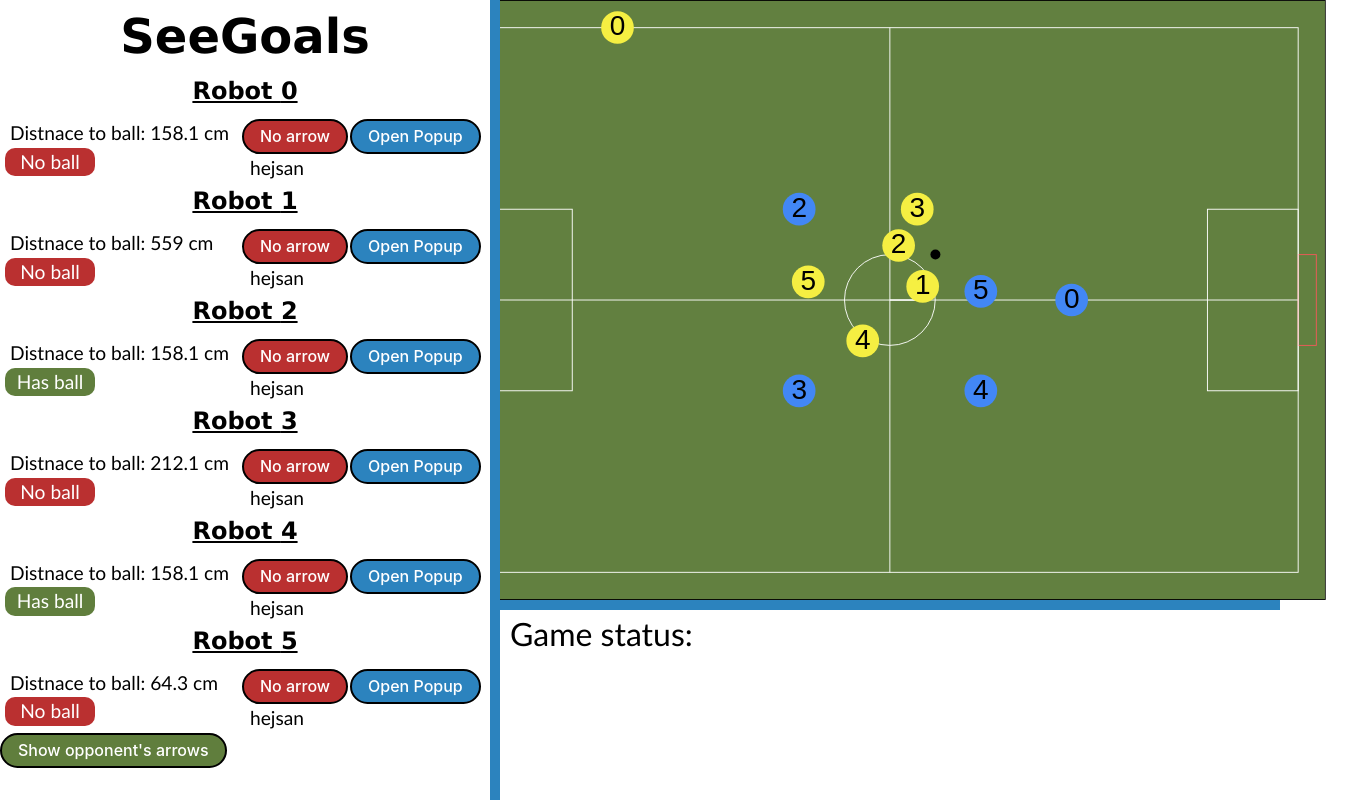
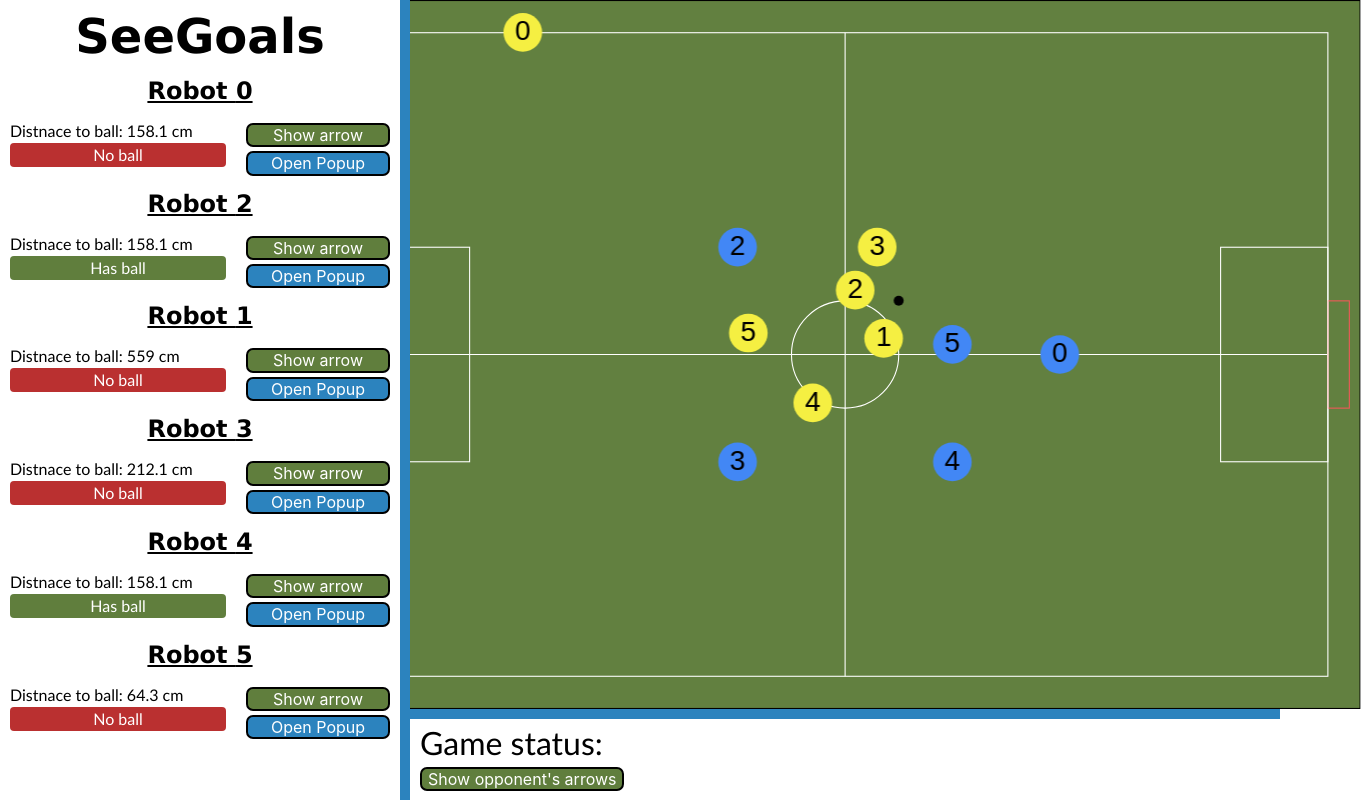
Before and after one commit to LiU-SeeGoals/GameViewer, a React (Vite) app: page / in a window 1280 px wide. Shown: the whole page, 1361 px wide, since content can reach past the window. Built offline with nearby package versions, Linux system fonts and the light colour scheme; no server answers.

Commit message:
Små design fix

```diff
--- a/src/components/arrowButton/Arrowbutton.tsx
+++ b/src/components/arrowButton/Arrowbutton.tsx
@@ -8,7 +8,7 @@ interface ArrowButtonProps {
     id: number
 }
 
-const ArrowButton : React<ArrowButtonProps>  = ({id}: ArrowButtonProps) => {
+const ArrowButton : React.FC<ArrowButtonProps>  = ({id}: ArrowButtonProps) => {
 
     const gameStateCtx = useContext(GameStateContext);
 
@@ -21,9 +21,9 @@ const ArrowButton : React<ArrowButtonProps>  = ({id}: ArrowButtonProps) => {
     return (
         <button
         onClick={handleClick}
-        style={{ backgroundColor: arrow ? 'rgb(96, 126, 61)' : 'rgb(186, 48, 48)', color: 'white' }}
+        style={{ backgroundColor: arrow ? 'rgb(186, 48, 48)' : 'rgb(96, 126, 61)', color: 'white' }}
         >
-            {arrow ?'Arrow' : 'No arrow'} {/* Change the button text based on the state */}
+            {arrow ?'Hide arrow' : 'Show arrow'} {/* Change the button text based on the state */}
         </button>
     );
 
--- a/src/components/gameViewer/FootBallField.tsx
+++ b/src/components/gameViewer/FootBallField.tsx
@@ -98,7 +98,7 @@ const FootBallField: React.FC<FootBallFieldProps> = ({height, gameState}: FootBa
         context.textAlign = 'center';
         context.textBaseline = 'middle';
         context.fillStyle = 'black';
-        context.fillText(robot.id, canvasX, canvasY);
+        context.fillText(String(robot.id), canvasX, canvasY);
     }
 
 
--- a/src/components/gameViewer/GameViewer.css
+++ b/src/components/gameViewer/GameViewer.css
@@ -1,4 +1,4 @@
-.game-viewer-container {
+.game-viewer {
     flex: 1;
     flex-grow: 1;
     display: flex;
@@ -19,8 +19,7 @@
     background: white;
 }
 
-.game-viewer-player {
-    width: 100%;
+.game-viewer-container {
     background: white;
     flex-grow: 1;
 }
@@ -31,3 +30,9 @@
     padding-left: 10px;
     padding-right: 10px;
   }
+
+  .game-viewer-container button {
+      margin-left: 10px;
+      border-radius: 7px;
+      border: 2px solid black;
+  }
--- a/src/components/gameViewer/GameViewer.tsx
+++ b/src/components/gameViewer/GameViewer.tsx
@@ -1,20 +1,30 @@
-import React from 'react';
+import React, { useContext, useState } from 'react';
 import './GameViewer.css';
 import useResizeSidebar from '../../hooks/useResizeSidebar';
 import FootBallField from './FootBallField';
-import { GameState } from '../../types/GameState';
+import { GameStateContext } from '../../App';
+import { GameState, updateYellowShowArrow } from '../../types/GameState';
 interface gameViewerProps {
     gameState: GameState
 }
 
 const GameViewer: React.FC<gameViewerProps> = ({gameState}: gameViewerProps) => {
-    const startHeightResizer = 600;
+    const startHeightResizer = 709;
     const resizerWidth = 10;
 
     const {value: resizerValue, startResizing} = useResizeSidebar(true, startHeightResizer);
+    const gameStateCtx = useContext(GameStateContext);
+
+    const [arrow, setArrow] = useState(gameStateCtx.state.robots[6].showArrow);
+
+    const handleClick = () => {
+        for (let i = 0; i < 6; i++ ) {
+            gameStateCtx.setState((prevState: GameState) => updateYellowShowArrow(prevState, i, !arrow));
+        }
+        setArrow((prevArrow: any) => !prevArrow)};
 
     return (
-        <div className="game-viewer-container">
+        <div className="game-viewer">
             <FootBallField height={resizerValue} gameState={gameState}/>
 
             <div className="game-viewer-resizer"
@@ -22,10 +32,14 @@ const GameViewer: React.FC<gameViewerProps> = ({gameState}: gameViewerProps) =>
                  onMouseDown={startResizing}
             />
 
-
-
-            <div className="game-viewer-player" style={{}}>
+            <div className="game-viewer-container" style={{}}>
                 <p>Game status: </p>
+                <button
+                    onClick={handleClick}
+                    style={{ backgroundColor: arrow ? 'rgb(186, 48, 48)' : 'rgb(96, 126, 61)', color: 'white' }}
+                    >
+                    {arrow ?"Hide opponent's arrows" : "Show opponent's arrows"}
+                </button>
             </div>
         </div>
     );
--- a/src/components/robotInfo/RobotInfo.css
+++ b/src/components/robotInfo/RobotInfo.css
@@ -1,20 +1,9 @@
-.leftdivision{
-    float: left;
-    column-width: 240px;
+.robot-info-content {
+    display: flex;
+    flex-direction: column;
 }
 
-.rightdivision{
-    float: left;
-    column-width: 240px;
-}
-
-.rightdivision button {
-    background-color: rgb(44, 131, 190);
-    color: white;
-}
-
-
-.RobotInfoContet h2 {
+.robot-info-content h2 {
     color: black;
     text-align: center;
     margin-bottom: 10px;
@@ -22,16 +11,52 @@
     font-size: 1.5em;
     text-decoration: underline;
     font-family: 'Lucida Sans', 'Lucida Sans Regular', 'Lucida Grande', 'Lucida Sans Unicode', Geneva, Verdana, sans-serif;
-  }
-.hasBall {
-    width: 90px;
-    border-radius: 10px;
-    margin-left: 5px;
 }
-.hasBall p {
+
+.robot-info-content .content {
+    display: flex;
+    flex-direction: row;
+    /* justify-content: space-between; */
+}
+
+.robot-info-content .left-division,
+.robot-info-content .right-division {
+    padding-left: 10px;
+    padding-right: 10px;
+}
+
+.robot-info-content .left-division {
+    width: 60%;
+}
+
+.robot-info-content .right-division {
+    width: 40%;
+    display: flex;
+    flex-direction: column;
+}
+
+.robot-info-content button {
+    border-radius: 7px;
+    border: 2px solid black;
+}
+
+.robot-info-content .left-division p {
+    font-size: 1rem;
+}
+
+.robot-info-content .right-division button {
+    margin-top: 4px;
+    background-color: rgb(44, 131, 190);
+    color: white;
+}
+
+.robot-info-content .has-ball.active p {
+    background-color: rgb(96, 126, 61);
+}
+
+.robot-info-content .has-ball p {
+    background-color: rgb(186, 48, 48);
     color: white;
     text-align: center;
+    border-radius: 4px;
 }
-.rightdivision button {
-    margin-left: 2px;
-}
--- a/src/components/robotInfo/RobotInfo.tsx
+++ b/src/components/robotInfo/RobotInfo.tsx
@@ -1,3 +1,5 @@
+import React from "react";
+
 import './RobotInfo.css'
 import ArrowButton from '../arrowButton/Arrowbutton'
 import { useContext, useState } from 'react';
@@ -9,7 +11,7 @@ interface RobotInfoProps {
     RobotId: number
 }
 
-const RobotInfo : React<RobotInfoProps>  = ({RobotId}: RobotInfoProps) => {
+const RobotInfo : React.FC<RobotInfoProps>  = ({RobotId}: RobotInfoProps) => {
     const gameStateCtx = useContext(GameStateContext);
 
     let robot = gameStateCtx.state.robots[RobotId];
@@ -23,29 +25,25 @@ const RobotInfo : React<RobotInfoProps>  = ({RobotId}: RobotInfoProps) => {
 
 
     return(
-        <div class="RobotInfoContet">
-
+        <div className="robot-info-content">
             <h2>Robot {RobotId}</h2>
-                <div class="leftdivision">
-                    <p>Distnace to ball: {balldistance} cm</p>
-                    <div class="hasBall" style={{backgroundColor: hasBall ? 'rgb(96, 126, 61)' : 'rgb(186, 48, 48)'}}>
+            <div className="content">
+                <div className="left-division">
+                    <p>{`Distnace to ball: ${balldistance} cm`}</p>
+                    <div className={hasBall ? "has-ball active" : "has-ball"}>
                         <p> {hasBall ? 'Has ball' : 'No ball'} </p>
                     </div>
-
                 </div>
 
-                <div class="rightdivision">
+                <div className="right-division">
                     <ArrowButton id={RobotId}></ArrowButton>
                     <button onClick={() => setIsOpen(true)}>Open Popup</button>
                     <RobotPopUp isOpen={isOpen} onClose={() => setIsOpen(false)}>
                         <h2>This is a Popup</h2>
                         <p>Popup content goes here.</p>
                     </RobotPopUp>
-                    <p>hejsan</p>
-
-
                 </div>
-
+            </div>
         </div>
     );
 };
--- a/src/components/sidebar/Sidebar.css
+++ b/src/components/sidebar/Sidebar.css
@@ -1,14 +1,15 @@
+.sidebar-wrapper {
+  background-color: white;
+  min-width: auto;
+  z-index: 2;
+  display: flex;
+  flex-direction: row;
+}
+
 .sidebar {
-    display: flex;
-    flex-grow: 0;
-    flex-direction: row;
-    background-color: black;
-    min-width: auto;
-    z-index: 2;
 }
 
 .sidebar-content {
-  flex: 1;
   background-color: white;
 }
 
@@ -17,7 +18,7 @@
   background-color: rgb(44, 131, 190);
 }
 
-.sidebar-content h1 {
+.sidebar h1 {
   color: black;
   font-family:'Lucida Sans', 'Lucida Sans Regular', 'Lucida Grande', 'Lucida Sans Unicode', Geneva, Verdana, sans-serif;
   font-size: 3em;
@@ -31,8 +32,6 @@
   color: black;
   font-family:'Trebuchet MS', 'Lucida Sans Unicode', 'Lucida Grande', 'Lucida Sans', Arial, sans-serif;
   font-size: 1.2em;
-  padding-left: 10px;
-  padding-right: 10px;
 }
 
 .center {
--- a/src/components/sidebar/Sidebar.tsx
+++ b/src/components/sidebar/Sidebar.tsx
@@ -1,15 +1,13 @@
-import React, {useState, useContext} from 'react';
+import React from 'react';
 import './Sidebar.css'
 import useResizeSidebar from '../../hooks/useResizeSidebar';
 import RobotInfo from '../robotInfo/RobotInfo';
-import { GameStateContext } from '../../App';
-import { GameState, updateYellowShowArrow } from '../../types/GameState';
 interface SidebarProps {
 }
 
 const Sidebar: React.FC<SidebarProps> = () => {
     const minSidebarContentWidth = 100;
-    const startWidthSidebar = 500;
+    const startWidthSidebar = 400;
     const resizerWidth = 10;
 
     const {value: resizerValue, startResizing} = useResizeSidebar(false, startWidthSidebar);
@@ -17,34 +15,19 @@ const Sidebar: React.FC<SidebarProps> = () => {
     const contentDisplay: string = resizerValue < minSidebarContentWidth + resizerWidth ? 'none' : 'inline';
     const sidebarWidth: number = resizerValue < minSidebarContentWidth + resizerWidth ? resizerWidth : resizerValue;
 
-    const gameStateCtx = useContext(GameStateContext);
+    return (
+        <div className="sidebar-wrapper">
+            <div className="sidebar" style={{ width: sidebarWidth }}>
+                <h1>SeeGoals</h1>
+                <div className="sidebar-content" style={{ display: contentDisplay}}>
+                    <RobotInfo RobotId={0}></RobotInfo>
+                    <RobotInfo RobotId={2}></RobotInfo>
+                    <RobotInfo RobotId={1}></RobotInfo>
+                    <RobotInfo RobotId={3}></RobotInfo>
+                    <RobotInfo RobotId={4}></RobotInfo>
+                    <RobotInfo RobotId={5}></RobotInfo>
 
-    const [arrow, setArrow] = useState(gameStateCtx.state.robots[6].showArrow);
-
-    const handleClick = () => {
-        for (let i = 0; i < 6; i++ ) {
-            gameStateCtx.setState((prevState: GameState) => updateYellowShowArrow(prevState, i, !arrow));
-        }
-        setArrow((prevArrow) => !prevArrow)};
-
-
-    return (
-        <div className="sidebar" style={{ width: sidebarWidth }}>
-           <div className="sidebar-content" style={{ display: contentDisplay}}>
-            <h1> SeeGoals</h1>
-            <RobotInfo RobotId="0"></RobotInfo>
-            <RobotInfo RobotId="1"></RobotInfo>
-            <RobotInfo RobotId="2"></RobotInfo>
-            <RobotInfo RobotId="3"></RobotInfo>
-            <RobotInfo RobotId="4"></RobotInfo>
-            <RobotInfo RobotId="5"></RobotInfo>
-            <button
-            onClick={handleClick}
-            style={{ backgroundColor: arrow ? 'rgb(186, 48, 48)' : 'rgb(96, 126, 61)', color: 'white' }}
-            >
-                {arrow ?"Hide opponent's arrows" : "Show opponent's arrows"}
-
-            </button>
+                </div>
             </div>
             <div
                className="sidebar-resizer"
--- a/src/index.css
+++ b/src/index.css
@@ -41,25 +41,10 @@ h1 {
 }
 
 button {
-  border-radius: 70px;
-  border-color: black;
-  border: 2px solid black;
-  padding: 0.4em 1em;
-  margin-right: 10px;
-  margin-top: 100px;
-  font-size: 1em;
-  font-weight: 500;
   font-family:'Lucida Sans', 'Lucida Sans Regular', 'Lucida Grande', 'Lucida Sans Unicode', Geneva, Verdana, sans-serif;
   background-color: rgb(44, 131, 190);
   cursor: pointer;
   transition: border-color 0.25s;
-}
-button:hover {
-  border-color: black;
-}
-button:focus,
-button:focus-visible {
-  outline: 4px auto -webkit-focus-ring-color;
 }
 
 @media (prefers-color-scheme: light) {
```
